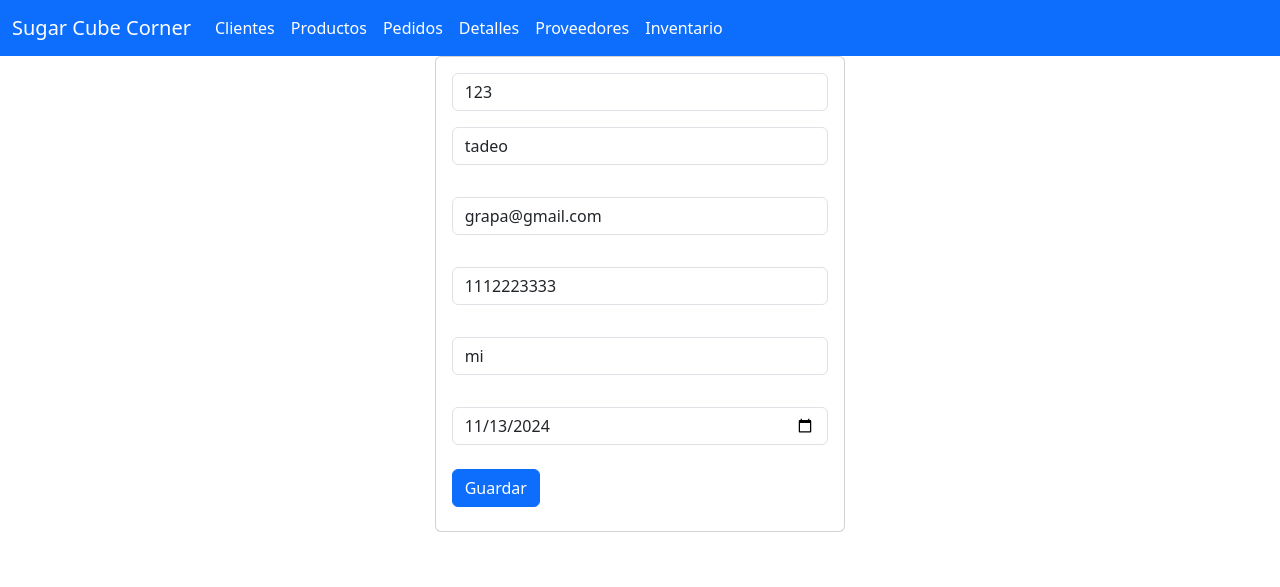
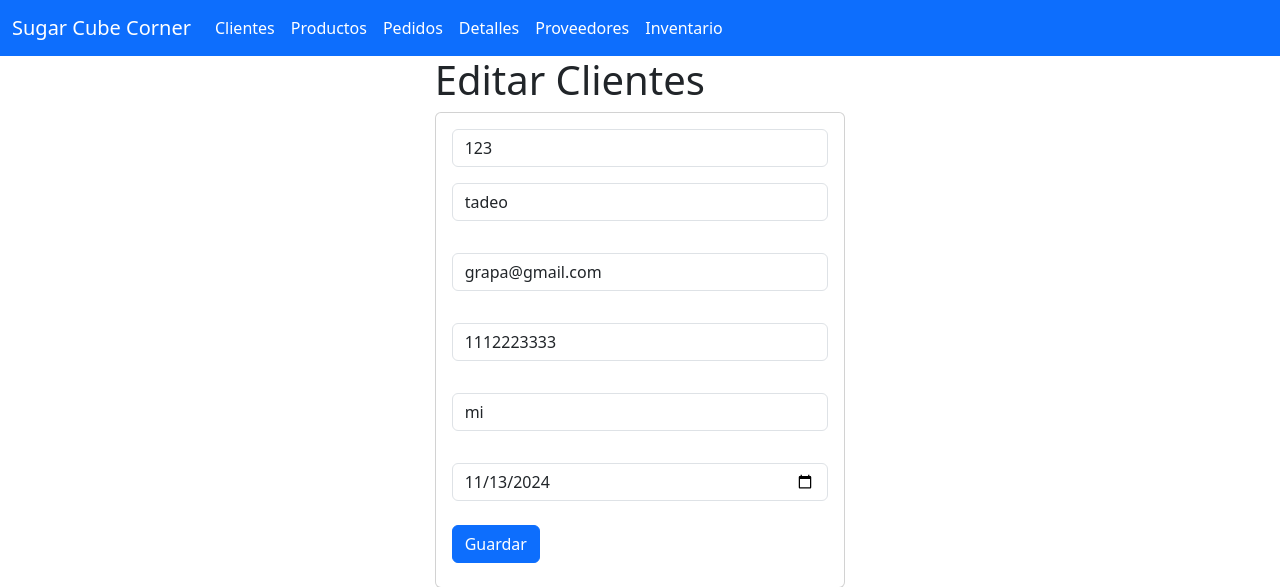
Before and after one commit to Asyhbd2/Final_ATDLC_5J_Crud_Tablas_29_Noviembre, a Django app: page /seleccionarCliente/123 in a window 1280 px wide. Shown: the top 587 px of the page. Run offline with Django 5.2, Linux system fonts and the light colour scheme; data comes from the database, SQL or seed files in the repository.

Commit message:
Update editarCliente.html

```diff
--- a/TClientes_app/templates/editarCliente.html
+++ b/TClientes_app/templates/editarCliente.html
@@ -2,6 +2,7 @@
 {% block cuerpo %}
 <div class="row">
 <div class="col-md-4 offset-md-4">
+<h1>Editar Clientes</h1>
 <!-- la targeta card -->
 <div class="card"><!--tarjeta-->
     <div class="card-body">
```
